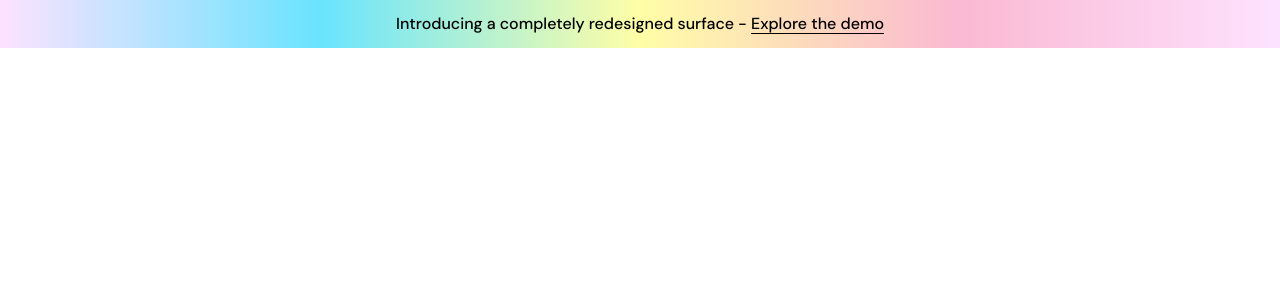
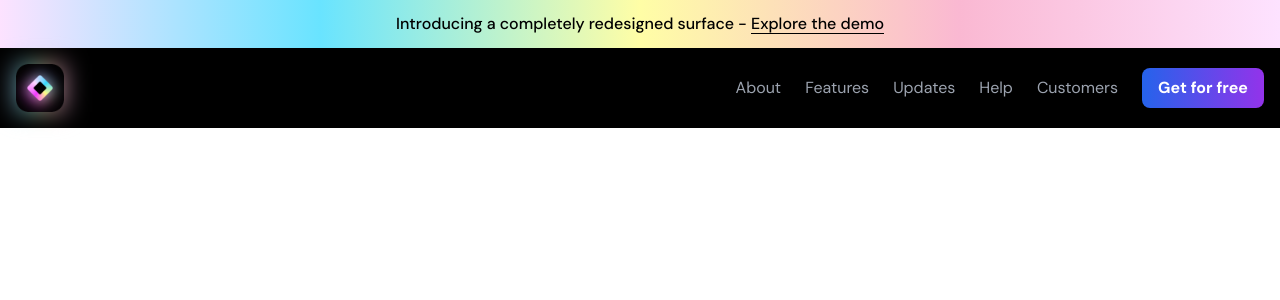
Before and after one commit to Aviral3501/landing_page_sass01, a Next.js app: page / in a window 1280 px wide. Shown: the top 300 px of the page. Built offline with nearby package versions, Linux system fonts and the light colour scheme.

Commit message:
navbar done

```diff
--- a/src/components/Navbar.tsx
+++ b/src/components/Navbar.tsx
@@ -1,3 +1,52 @@
+import Image from "next/image";
+import logoImage from "../assets/images/logosaas.png";
+import MenuIcon from "../assets/icons/menu.svg";
+
 export const Navbar = () => {
-  return null;
+  return (
+    <>
+    <div className="bg-black">
+    <div className="px-4">
+        <div className="py-4 flex items-center justify-between ">
+          <div className="relative">
+            <div className="absolute inset-0 w-full h-full bg-[linear-gradient(to_right,rgb(252,214,255,0.7),rgb(41,216,255,0.7),rgb(255,253,128,0.7),rgb(248,154,191,0.7),rgb(252,214,255,0.7))] blur-md z-0"></div>
+            <Image
+              src={logoImage}
+              alt="logo"
+              className="relative h-12 w-12 z-10"
+            />
+          </div>
+
+          <div className="border border-white border-opacity-30 h-10 w-10 inline-flex justify-center items-center rounded-lg sm:hidden">
+            <MenuIcon className="text-white" />
+          </div>
+
+          {/* for bigger screens  */}
+          <nav className="gap-6 hidden sm:flex items-center">
+            <a href="#" className="text-gray-400 hover:text-white transition duration-300 ">
+              About
+            </a>
+            <a href="#" className="text-gray-400 hover:text-white transition duration-300 ">
+              Features
+            </a>
+            <a href="#" className="text-gray-400 hover:text-white transition duration-300 ">
+              Updates
+            </a>
+            <a href="#" className="text-gray-400 hover:text-white transition duration-300 ">
+              Help
+            </a>
+            <a href="#" className="text-gray-400 hover:text-white transition duration-300 ">
+              Customers
+            </a>
+            <button className="bg-gradient-to-r from-blue-600 to-purple-600 hover:from-blue-500 hover:to-purple-500 text-white font-bold py-2 px-4 rounded-lg shadow-lg transition duration-300">
+              Get for free
+            </button>
+          </nav>
+
+        </div>
+      </div>
+    </div>
+
+    </>
+  );
 };
```
Also changed, not shown: 1 other file (tests, documents, lock files or other folders).
